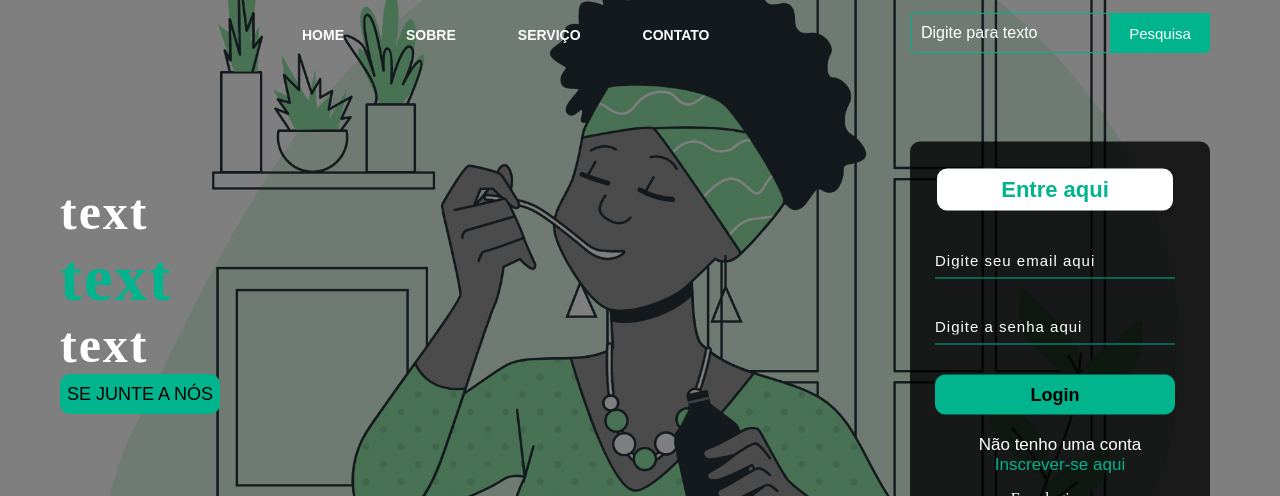
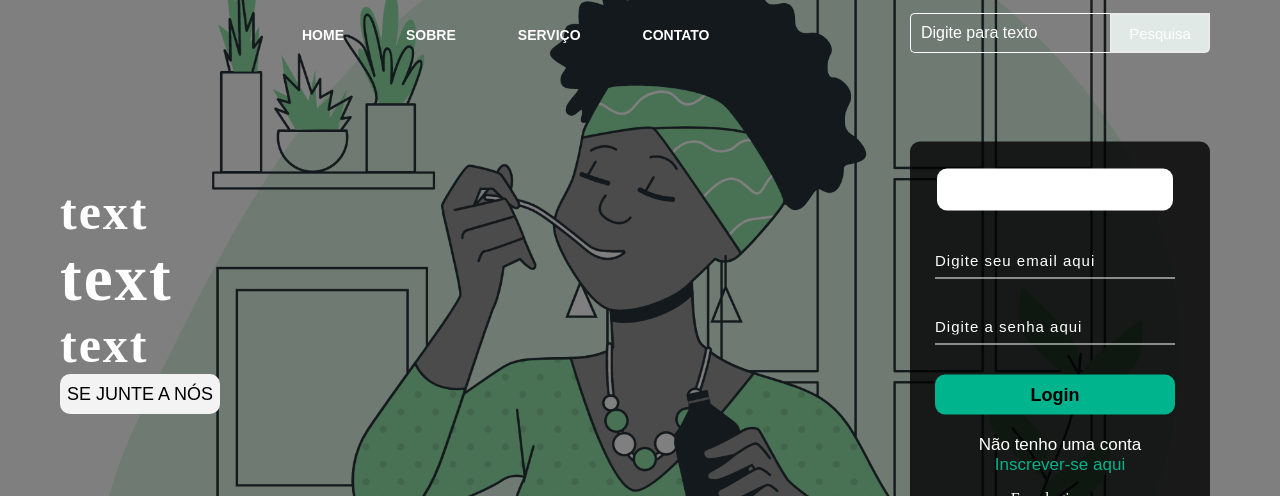
Before and after one commit to vitorgabrieloliveira/projetogit, a plain HTML site: page projeto_Git/index.html in a window 1280 px wide. Shown: the top 496 px of the page. Drawn offline with nearby package versions, Linux system fonts and the light colour scheme; files whose address does not match are found by name.

Commit message:
update css

```diff
--- a/projeto_Git/style.css
+++ b/projeto_Git/style.css
@@ -95,7 +95,7 @@ ul li a:hover{
     width: 200px;
     height: 40px;
     background: transparent;
-    border: 1px solid #00b48d;
+    border: 1px solid #ffffff;
     margin-top: 13px;
     color:rgb(0, 0, 0)#fff;
     border-right: none;
@@ -125,8 +125,8 @@ ul li a:hover{
 .btn{
     width: 100px;
     height: 40px;
-    background: #00b48d;
-    border: 2px solid #00b48d;
+    background: #e1e9e7;
+    border: 2px solid #e9e9e9;
     margin-top: 13px;
     color: white;
     font-size: 15px;
@@ -174,7 +174,7 @@ ul li a:hover{
 .content .cn{
     width: 160px;
     height: 40px;
-    background: #00b48d;
+    background: #f3f3f3;
     border: none;
     margin-bottom: 10px;
     margin-left: 20px;
@@ -196,7 +196,7 @@ ul li a:hover{
 }
 
 .content span{
-    color: #00b48d;
+    color: #ffffff;
     font-size: 65px
 }
 
@@ -216,7 +216,7 @@ ul li a:hover{
     width: 220px;
     font-family: sans-serif;
     text-align: center;
-    color: #00b48d;
+    color: #ffffff;
     font-size: 22px;
     background-color: #fff;
     border-radius: 10px;
@@ -228,7 +228,7 @@ ul li a:hover{
     width: 240px;
     height: 35px;
     background: transparent;
-    border-bottom: 1px solid #00b48d;
+    border-bottom: 1px solid #ffffff;
     border-top: none;
     border-right: none;
     border-left: none;
```
